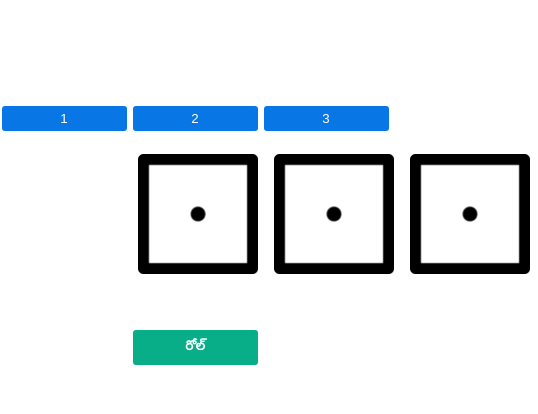
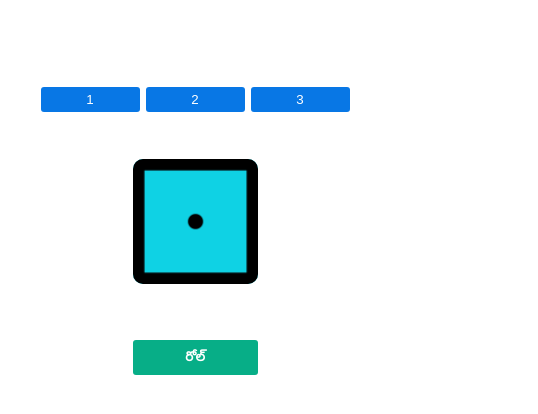
Before and after one commit to abhiram418/mangotrees-UI, an Angular app: page /dice in a window 390 px wide. Shown: the top 414 px of the page, 538 px wide, since content can reach past the window. Built offline with nearby package versions, Linux system fonts and the light colour scheme.

Commit message:
dice-phone-vertion

```diff
--- a/src/app/dice/dice.component.css
+++ b/src/app/dice/dice.component.css
@@ -3,11 +3,13 @@
     flex-direction: column;
     align-items: center;
 }
+
+
 .dice-select{
     /* background-color: bisque; */
+    height: 10%;
     display: flex;
     justify-content: center;
-    height: 10%;
 }
 .dice-select button{
     height: 25px;
@@ -30,25 +32,34 @@
 
 
 .dice-view{
-    /* background-color: beige; */
-    width: 35%;
+    width: fit-content;
     height: 25%;
     margin-top: 6%;
     display: flex;
     flex-direction: row;
-    justify-content: space-around;
+    justify-content: space-between;
+}
+.dice{
+    background-color: #0fd2e4;
+    max-height: 125px;
+    max-width: 125px;
+    margin-inline: 5px;
+    border-radius: 10px;
+    overflow: hidden;
+    transition: 1s;
+}
+.dice:hover{
+    transform: scale(1.2);
+    margin-inline: 12px;
+    transition: 1s;
+}
+.rotate {
+    animation: rotateAnimation 2s;
 }
 .dice img{
-    width: 120px;
-    margin-inline: 8px;
-    display: flex;
-    align-items: center;
-    justify-content: center;
-    transition: 1s;
-}
-.dice img:hover{
-    transform: scale(1.2);
-    transition: 1s;
+    height: 100%;
+    width: 100%;
+    display: block;
 }
 
 
@@ -69,3 +80,24 @@
     font-weight: bolder;
     transition: 1s;
 }
+
+
+
+@media (max-width: 800px) {
+    .dice-select{
+        margin-bottom: 25px;
+    }
+    .dice-select button{
+        height: 25px;
+        width: 99px;
+    }
+}
+
+@keyframes rotateAnimation {
+    from {
+        transform: rotate(0deg);
+    }
+    to {
+        transform: rotate(360deg);
+    }
+}
--- a/src/app/dice/dice.component.html
+++ b/src/app/dice/dice.component.html
@@ -1,15 +1,15 @@
-<div class="page">
+<div class="page roboto-regular">
     <div class="dice-select">
         <button (click)="changeDiceList(1)">1</button>
         <button (click)="changeDiceList(2)">2</button>
         <button (click)="changeDiceList(3)">3</button>
     </div>
     <div class="dice-view">
-        <div class="dice" *ngFor="let item of DiceList" >
-            <img src="../../assets/Dice/{{item}}.png">
+        <div class="dice rotate" *ngFor="let item of DiceList">
+            <img src="../../assets/Dice/{{item}}.png" alt="Loading ...">
         </div>
     </div>
     <div class="roll">
-        <button class="roll-button" (click)="random()">{{roll}}</button>
+        <button class="roll-button" (click)="random()">{{Roll}}</button>
     </div>
 </div>
--- a/src/app/dice/dice.component.ts
+++ b/src/app/dice/dice.component.ts
@@ -1,6 +1,7 @@
 import { Component } from '@angular/core';
 import { NgFor } from '@angular/common';
 import { CommonModule } from '@angular/common';
+import { delay } from 'rxjs';
 
 
 
@@ -12,29 +13,37 @@ import { CommonModule } from '@angular/common';
   styleUrl: './dice.component.css'
 })
 export class DiceComponent {
-  DiceList:number[]=[1,1,1];
-  roll:any = 'రోల్';
+  DiceList:number[]=[1];
+  Roll:any = 'రోల్';
+  RotateDice:boolean = false;
 
   changeDiceList(n:number){
     if(n==1){
       this.DiceList = [1];
-      this.roll = 'రోల్';
+      this.Roll = 'రోల్';
     }
     else if(n==2){
       this.DiceList = [1,1];
-      this.roll = 'రోల్';
+      this.Roll = 'రోల్';
     }
     else{
       this.DiceList = [1,1,1];
-      this.roll = 'రోల్';
+      this.Roll = 'రోల్';
     }
   }
 
   random(){
-    this.roll = 0;
+    this.Roll = 0;
+    this.RotateDice = true;
     for (let index = 0; index < this.DiceList.length; index++) {
       this.DiceList[index] = Math.floor(Math.random() * 6)+1;
-      this.roll = this.roll + this.DiceList[index];
+      this.Roll = this.Roll + this.DiceList[index];
     }
   }
+
+  getDiceClass() {
+    let RotateDiceTemp = this.RotateDice;
+    this.RotateDice = false;
+    return RotateDiceTemp ? 'rotate' : '';
+  }
 }
```
